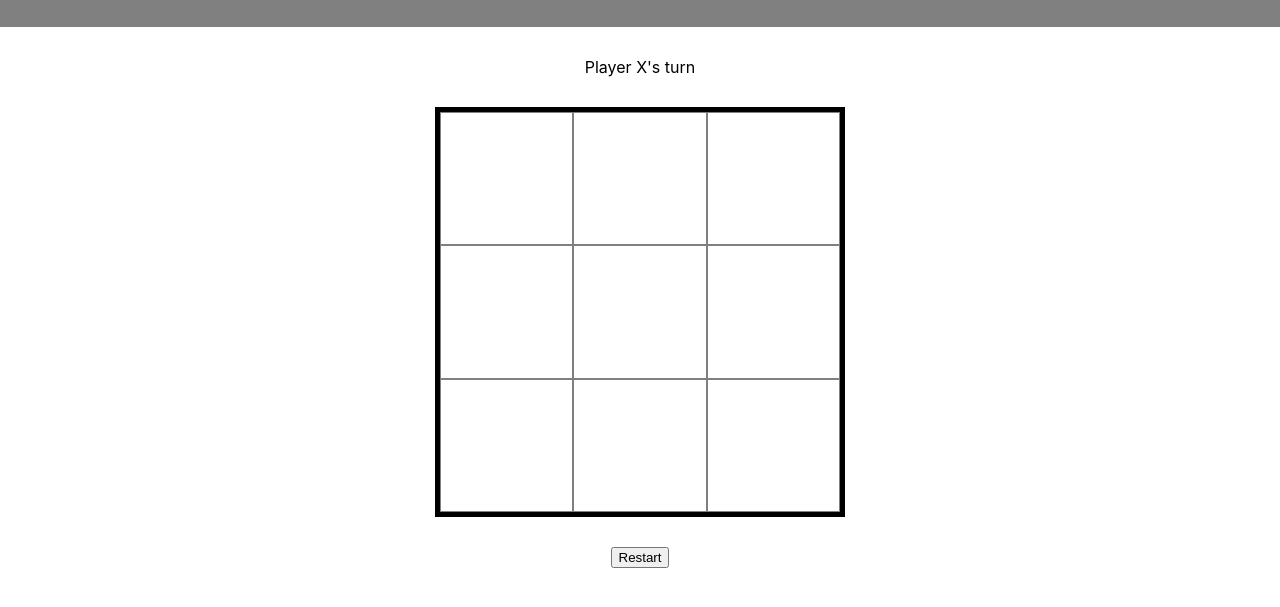
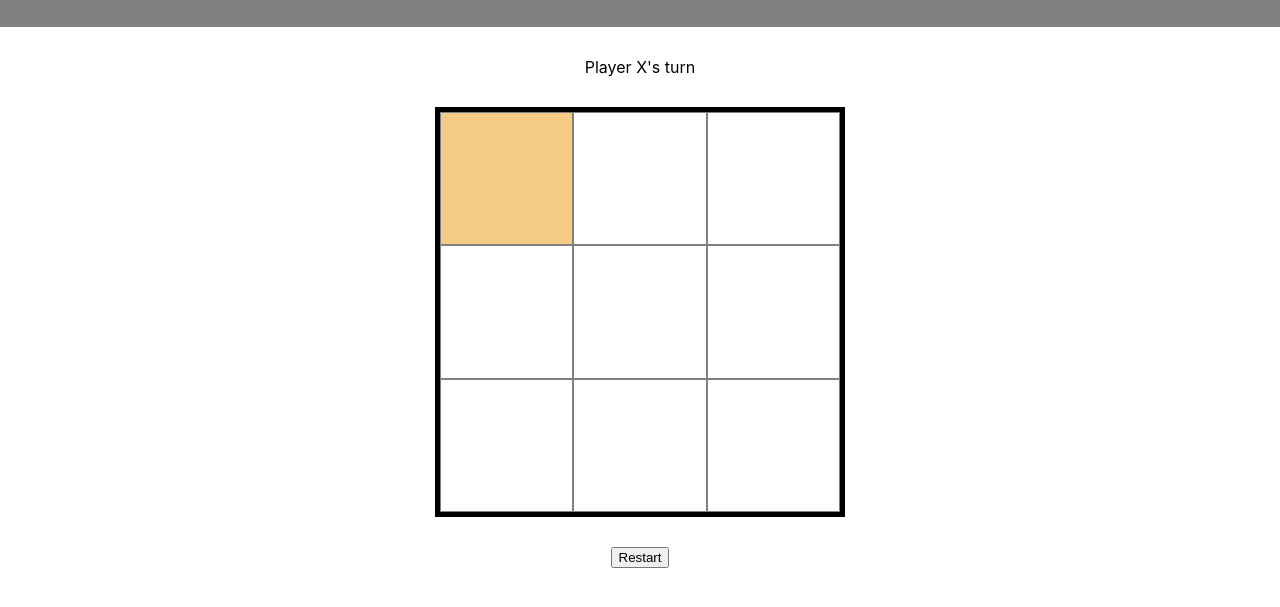
Before and after one commit to onglichang/Tic-Tac-Toe, a plain HTML site: page index.html in a window 1280 px wide. In both pictures the pointer is over the element 506 px from the left and 251 px from the top of the page. Shown: the part 73-680 px from the top of the page. Drawn offline with Linux system fonts and the light colour scheme.

Commit message:
Add hover effect to gameboard

```diff
--- a/style.css
+++ b/style.css
@@ -40,3 +40,7 @@ body {
   flex: 1;
   border: 1px solid grey;
 }
+
+.unit:hover {
+  background-color: #f5ca82;
+}
```
